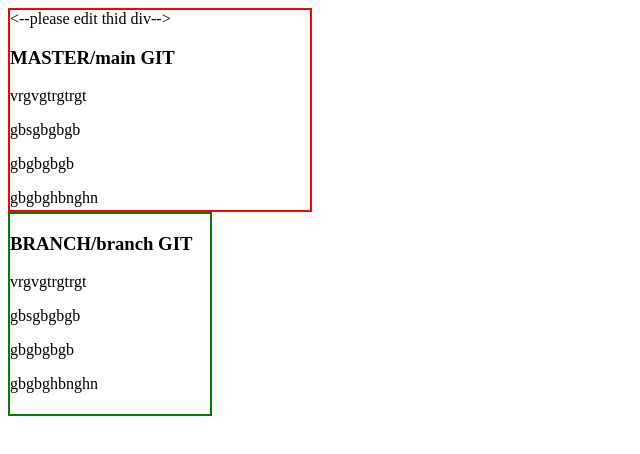
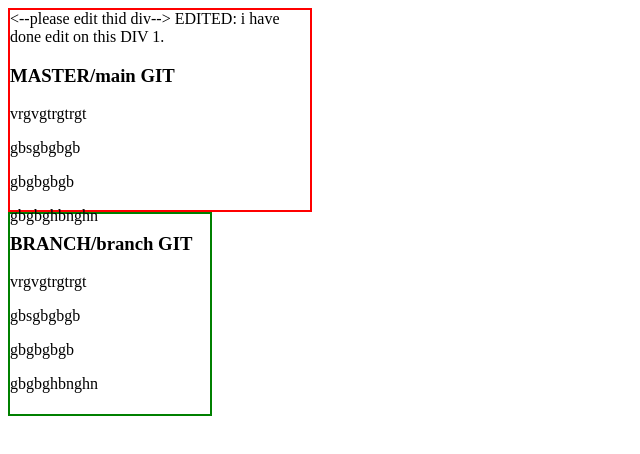
Before and after one commit to PawanNaugain/practice3, a plain HTML site: page index.html in a window 1280 px wide. Shown: the whole page, without its empty margins (0-640 px from the left). Drawn offline with Linux system fonts and the light colour scheme.

Commit message:
i did file edit on local branch

```diff
--- a/index.html
+++ b/index.html
@@ -6,6 +6,7 @@
 </head>
 <body>
 	<div id="div1" style="width: 300px; height: 200px; border: 2px solid red;">   <--please edit thid div-->
+         EDITED: i have done edit on this DIV 1.
 		<h3>MASTER/main GIT</h3>
 		<p>vrgvgtrgtrgt</p>
 		<p>gbsgbgbgb</p>
```
